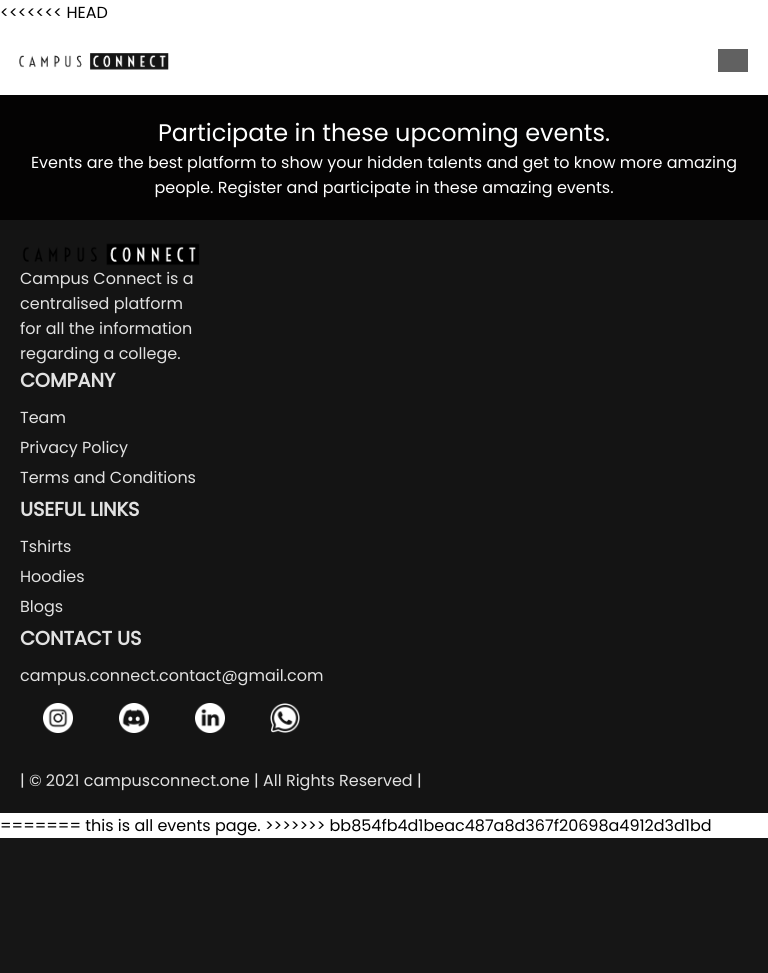
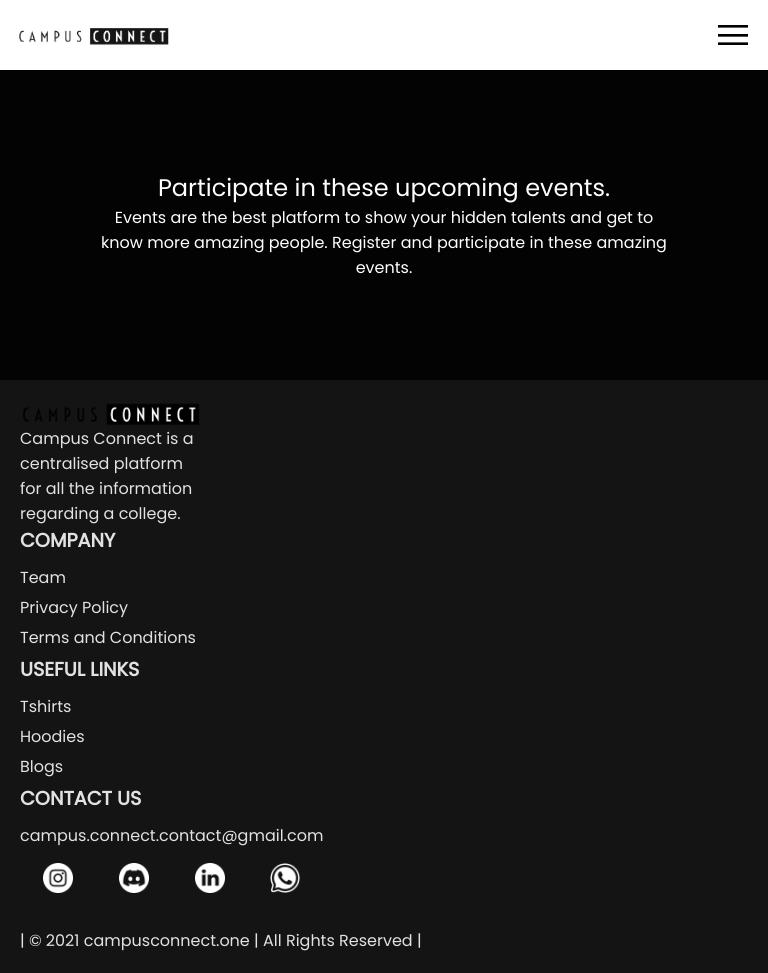
Before and after one commit to singharyan1007/campusconnect-final, a Django app: page /events/ in a window 768 px wide. Before the commit the page ends 838 px from the top, so only its background shows below. Run offline with Django 3.2, Linux system fonts and the light colour scheme; data that the repository does not hold is empty; some libraries are stand-ins or nearby versions; grey boxes are pictures that could not be loaded.

Commit message:
Final patch-01

```diff
--- a/CampusConnect/CampusConnect/Events/static/Events/events.css
+++ b/CampusConnect/CampusConnect/Events/static/Events/events.css
@@ -32,42 +32,42 @@ html {
   background: #fff;
   font-family: "Poppins", sans-serif;
 }
-section.heading header {
+.heading header {
   width: 100%;
   padding: 20px 100px;
   display: flex;
   justify-content: space-between;
   align-items: center;
 }
-section.heading header .logo {
+.heading header .logo {
   position: relative;
   max-width: 188px;
 }
-section.heading header ul {
+.heading header ul {
   position: relative;
   display: flex;
 }
-section.heading header ul li {
+.heading header ul li {
   list-style: none;
 }
-section.heading header ul li a {
+.heading header ul li a {
   display: inline-block;
   color: #000;
   font-weight: 500;
   text-decoration: none;
   margin-left: 40px;
 }
-section.heading header ul li a:hover {
+.heading header ul li a:hover {
   transform: scale(1.05);
 }
 /* -------------cards section----------- */
-section.events_page_section {
+.events_page_section {
   background: #040303;
   padding: 100px;
   width: 100%;
 }
 
-section.events_page_section p,
+.events_page_section p,
 h1 {
   color: white;
   text-align: center;
@@ -234,43 +234,45 @@ div.card_content div.buttons {
   cursor: pointer;
 }
 
-/* ----------section-footer----------- */
-section.footer {
+/* ----------section-.footer----------- */
+.footer {
  padding: 100px;
  width: 100%;
  background: #141414;
 }
-section.footer .footer_center {
+
+.footer .footer_center {
  display: flex;
  align-items: center;
  justify-content: space-around;
  margin-bottom: 20px;
 }
-section.footer .footer_center .logo {
+
+.footer .footer_center .logo {
   position: relative;
   max-width: 188px;
 }
-section.footer .footer_center .logo img {
+.footer .footer_center .logo img {
   width: 180px;
 }
-section.footer .logo p {
+.footer .logo p {
   color: #e2e2e2;
 }
 
-section.footer .footer_center ul li {
+.footer .footer_center ul li {
   list-style: none;
   text-align: left;
   margin-bottom: 5px;
 }
 
-section.footer .footer_center ul li a {
+.footer .footer_center ul li a {
   display: inline-block;
   color: #e2e2e2;
   font-weight: 500;
   text-decoration: none;
 }
 
-section.footer .footer_center h3 {
+.footer .footer_center h3 {
   font-size: 1.2rem;
   margin-bottom: 10px;
   color: #e2e2e2;
@@ -304,32 +306,30 @@ section.footer .footer_center h3 {
 .contact_us ul li img:hover {
   transform: scale(1.05);
 }
-section.footer .copyright {
+.footer .copyright {
   display: flex;
   color: #e2e2e2;
   padding: 2rem 2.5rem;
 }
 
 @media (max-width: 991px) {
-  section {
-    overflow-x: hidden;
-  }
-  section.heading header {
+
+  .heading header {
     padding: 20px;
   }
-  section.heading header .logo {
+  .heading header .logo {
     left: 46px;
     max-width: 55px;
     transform: scale(2.8);
   }
-  section.heading header ul {
+  .heading header ul {
     display: none;
   }
-  section.heading header .toggle {
+  .toggle {
     position: relative;
     width: 30px;
     height: 30px;
-    background: url("{%static 'Events/menu.png'%}");
+    background: url(../account/menu.png);
     background-size: 30px;
     background-position: center;
     background-repeat: no-repeat;
@@ -337,10 +337,10 @@ section.footer .copyright {
     z-index: 11;
     cursor: pointer;
   }
-  section.heading header .toggle.active {
+  .toggle.active {
     position: fixed;
     right: 20px;
-    background: url("{%static 'Events/close.png'%}");
+    background: url(../account/close.png);
     background-size: 25px;
     background-position: center;
     background-repeat: no-repeat;
@@ -360,20 +360,22 @@ section.footer .copyright {
     z-index: 10;
     transition: 450ms;
   }
-  section.heading header ul li a {
+  .heading header ul li a {
     color: #000;
     font-size: larger;
     font-weight: 500;
   }
+  .heading{
+    overflow-x:hidden ;
   }
-@media (min-width: 40rem) {
-  .cards_item {
-    width: 50%;
+  .footer{
+    padding: 20px;
+  }
+  .footer .footer_center{
+    flex-direction: column;
+    align-items: flex-start;
+  }
+  .footer .copyright{
+    padding: 0;
   }
 }
-
-@media (min-width: 56rem) {
-  .cards_item {
-    width: 33.3333%;
-  }
-}
--- a/CampusConnect/CampusConnect/Events/templates/all_events.html
+++ b/CampusConnect/CampusConnect/Events/templates/all_events.html
@@ -1,6 +1,5 @@
 <!DOCTYPE html>
 <html lang="en">
-<<<<<<< HEAD
   {% load static %}
   <head>
     <meta charset="UTF-8" />
@@ -11,51 +10,12 @@
       type="text/css"
       href="{%static 'Events/events.css' %}"
     />
-    <style>
-      @media (max-width: 992px) {
-        section.heading header .toggle {
-          position: relative;
-          width: 30px;
-          height: 30px;
-          background: url("{%static 'Events/menu.png'%}");
-          background-size: 30px;
-          background-position: center;
-          background-repeat: no-repeat;
-          filter: invert(1);
-          z-index: 11;
-          cursor: pointer;
-        }
-        section.heading header .toggle.active {
-          position: fixed;
-          right: 20px;
-          background: url("{%static 'Events/close.png'%}");
-          background-size: 25px;
-          background-position: center;
-          background-repeat: no-repeat;
-          cursor: pointer;
-        }
-        section.footer {
-          padding: 20px;
-        }
-        section.footer .footer_center {
-          flex-direction: column;
-          align-items: flex-start;
-        }
-        section.footer .copyright {
-          padding: 0;
-        }
-        section.events_page_section {
-          padding: 20px;
-        }
-      }
-    </style>
+
   </head>
   <body>
     <section class="heading">
       <header>
-        <a href="/"
-          ><img src="{%static 'shop/logo.png'%}" class="logo" alt=""
-        /></a>
+        <a href="#"><img src="{%static 'shop/logo.png'%}" class="logo" alt="" /></a>
         <div class="toggle" onclick="toggleMenu()"></div>
         <ul class="navigation">
           <li><a href="/">Home</a></li>
@@ -102,7 +62,6 @@
             </div>
           </li>
           {% endfor %}
-      <!-- The Modal -->
 
     </section>
 
@@ -178,13 +137,3 @@
     </script>
   </body>
 </html>
-=======
-<head>
-    <meta charset="UTF-8">
-    <title>Title</title>
-</head>
-<body>
-this is all events page.
-</body>
-</html>
->>>>>>> bb854fb4d1beac487a8d367f20698a4912d3d1bd
--- a/CampusConnect/CampusConnect/account/static/account/add_project.css
+++ b/CampusConnect/CampusConnect/account/static/account/add_project.css
@@ -143,6 +143,7 @@ form .btn{
     background-repeat: no-repeat;
     filter: invert(1);
     z-index: 11;
+    cursor: pointer;
   }
   .toggle.active {
     position: fixed;
@@ -151,6 +152,7 @@ form .btn{
     background-size: 25px;
     background-position: center;
     background-repeat: no-repeat;
+    cursor: pointer;
   }
   .heading header ul.navigation.active {
     position: fixed;
```
Also changed, not shown: CampusConnect/CampusConnect/Projects/static/Projects/projects.css (+26 -39 lines). Lines whose indentation alone changed are shown as unchanged.
